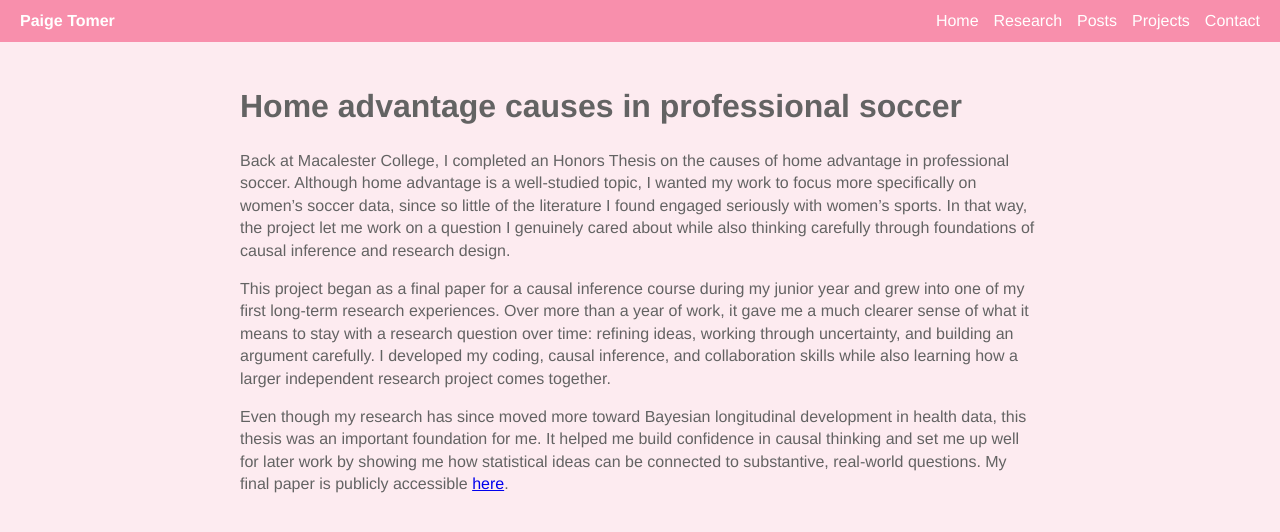
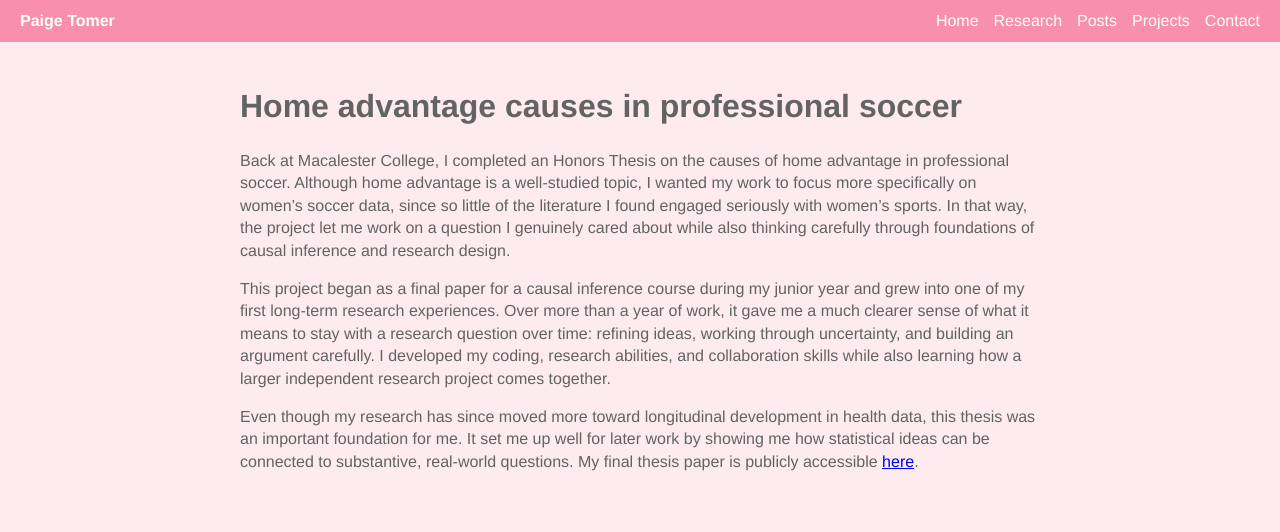
Before and after one commit to petomer-codes/petomer-website, a Jekyll site: the page built from research/honorsthesis.md, in a window 1280 px wide. Shown: the top 532 px of the page. Built offline with Jekyll 4.4.1, drawn with Linux system fonts in a browser that asks for light colours.

Commit message:
Update honors thesis description and improve clarity

```diff
--- a/research/honorsthesis.md
+++ b/research/honorsthesis.md
@@ -5,6 +5,6 @@ title: Home advantage causes in professional soccer
 
 Back at Macalester College, I completed an Honors Thesis on the causes of home advantage in professional soccer. Although home advantage is a well-studied topic, I wanted my work to focus more specifically on women's soccer data, since so little of the literature I found engaged seriously with women's sports. In that way, the project let me work on a question I genuinely cared about while also thinking carefully through foundations of causal inference and research design.
 
-This project began as a final paper for a causal inference course during my junior year and grew into one of my first long-term research experiences. Over more than a year of work, it gave me a much clearer sense of what it means to stay with a research question over time: refining ideas, working through uncertainty, and building an argument carefully. I developed my coding, causal inference, and collaboration skills while also learning how a larger independent research project comes together.
+This project began as a final paper for a causal inference course during my junior year and grew into one of my first long-term research experiences. Over more than a year of work, it gave me a much clearer sense of what it means to stay with a research question over time: refining ideas, working through uncertainty, and building an argument carefully. I developed my coding, research abilities, and collaboration skills while also learning how a larger independent research project comes together.
 
-Even though my research has since moved more toward Bayesian longitudinal development in health data, this thesis was an important foundation for me. It helped me build confidence in causal thinking and set me up well for later work by showing me how statistical ideas can be connected to substantive, real-world questions. My final paper is publicly accessible [here](https://digitalcommons.macalester.edu/mathcs_honors/86/).
+Even though my research has since moved more toward longitudinal development in health data, this thesis was an important foundation for me. It set me up well for later work by showing me how statistical ideas can be connected to substantive, real-world questions. My final thesis paper is publicly accessible [here](https://digitalcommons.macalester.edu/mathcs_honors/86/).
```
